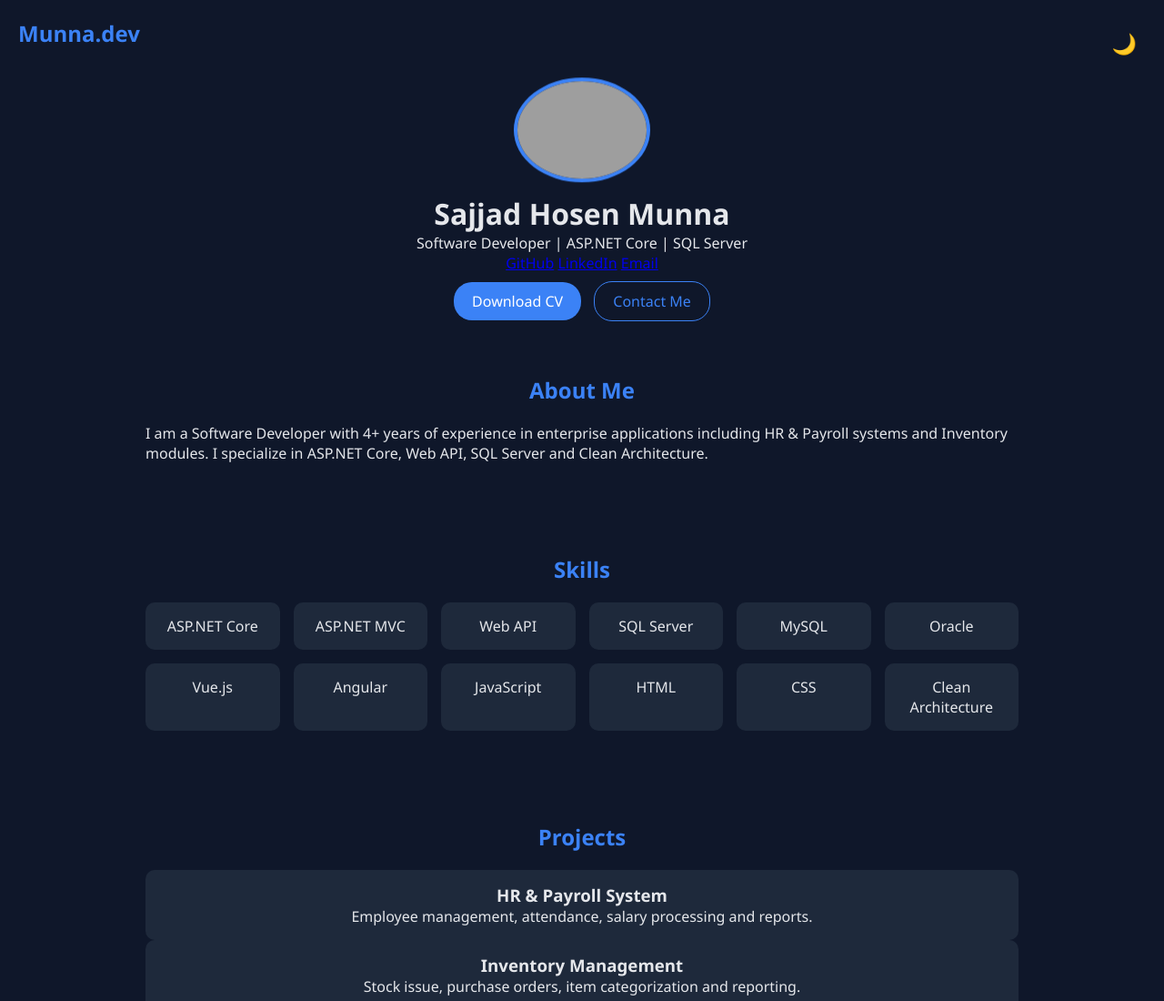
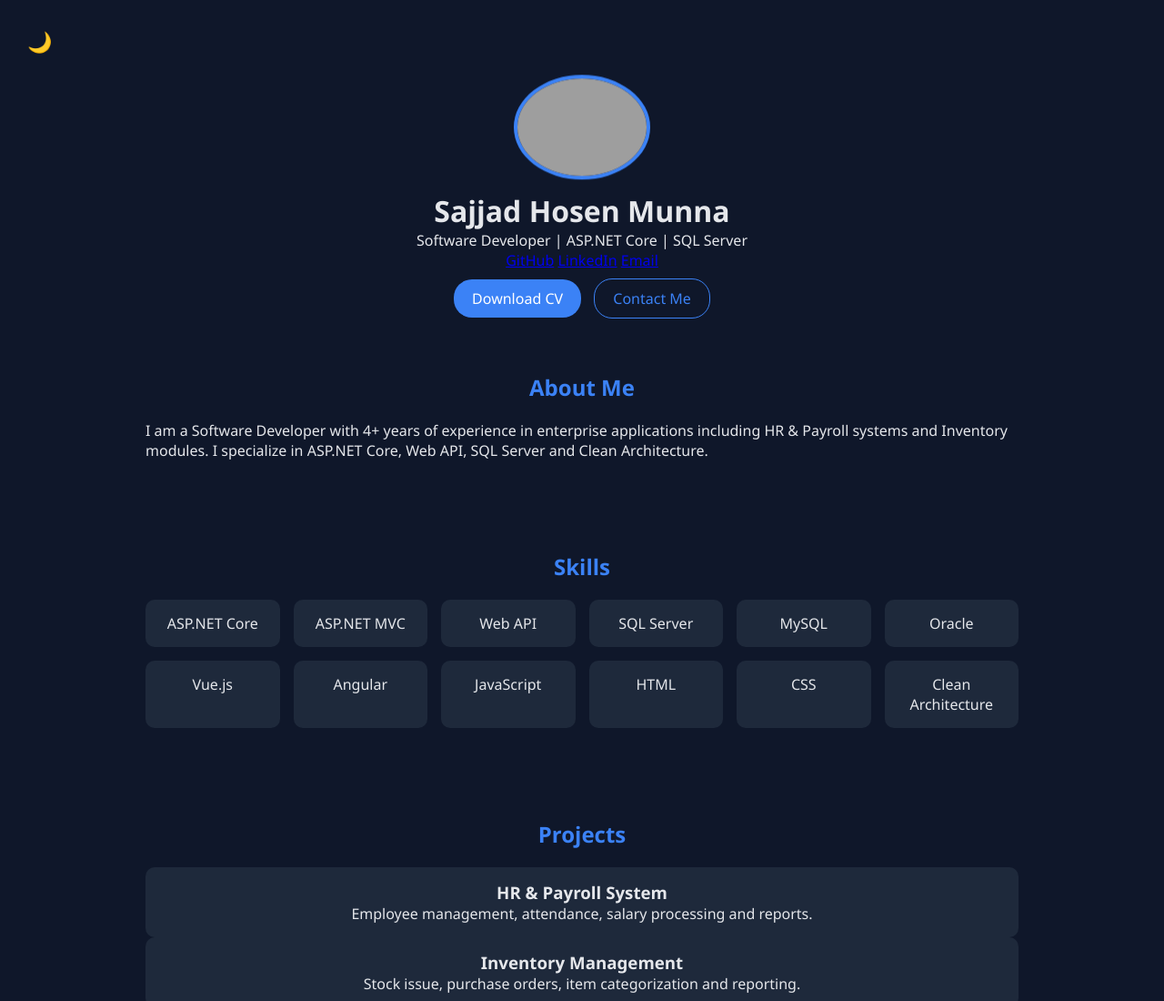
Before and after one commit to munnasajjad/munnasajjad.github.io, a plain HTML site: page index.html in a window 1280 px wide. Shown: the top 1100 px of the page at 91% size. Drawn offline with Linux system fonts and the light colour scheme; grey boxes are pictures that could not be loaded.

Commit message:
Update index.html

```diff
--- a/index.html
+++ b/index.html
@@ -10,7 +10,6 @@
 
 <header>
   <nav>
-    <h2 class="logo">Munna.dev</h2>
     <button id="themeToggle">🌙</button>
   </nav>
 
```
